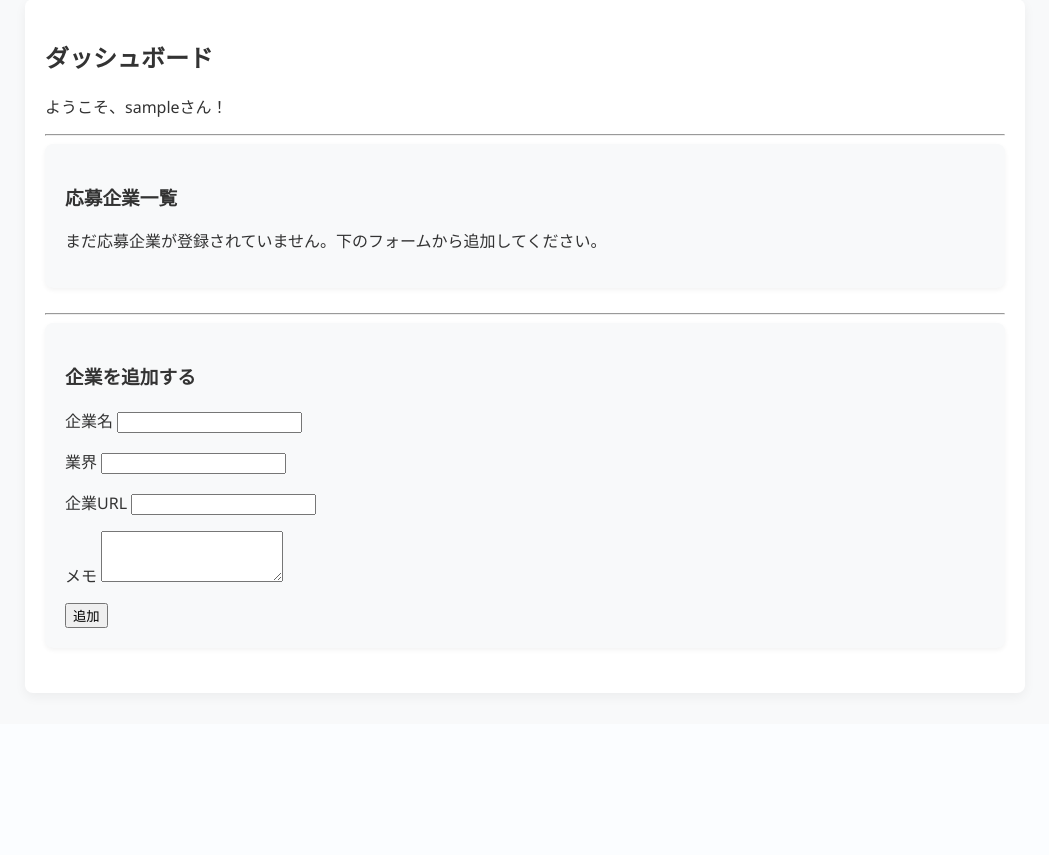
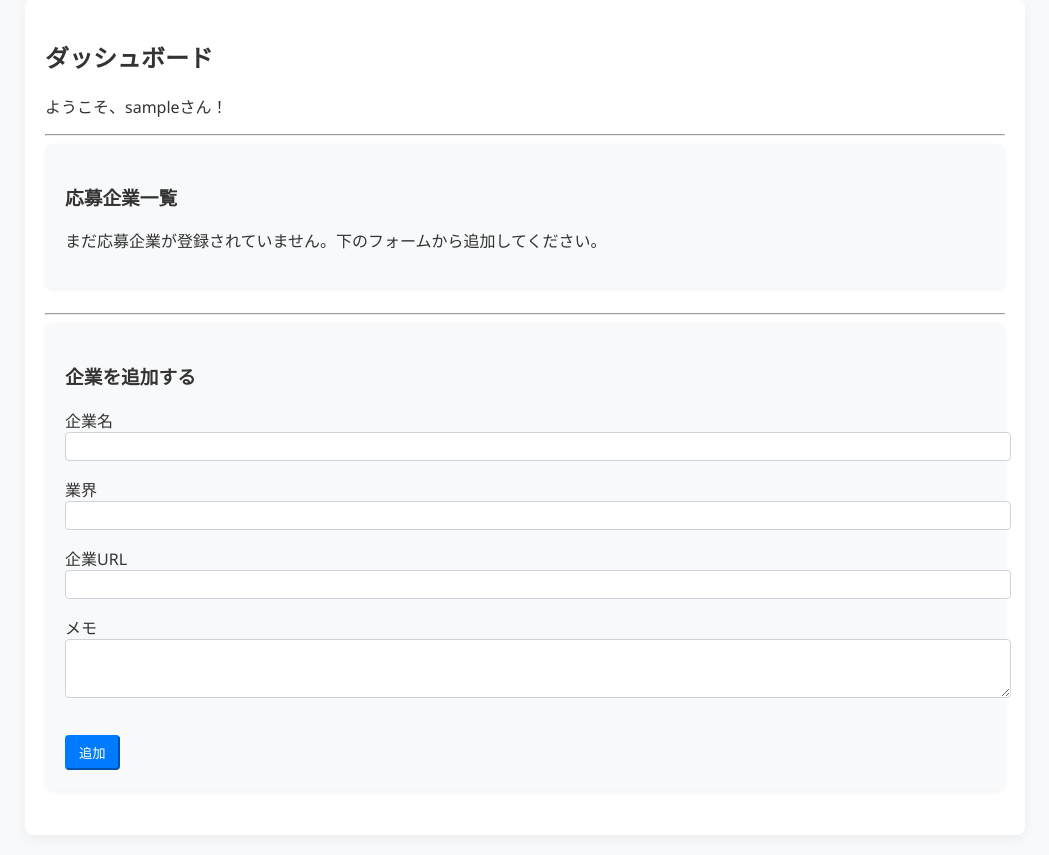
Before and after one commit to KA7zzz/syukatsuapp, a Flask app: page /dashboard in a window 1280 px wide. Shown: the part 76-931 px from the top of the page, without its empty margins (115-1164 px from the left). Before the commit the page ends 771 px from the top, so only its background shows below. Run offline with Flask 3, Linux system fonts and the light colour scheme; the visitor is signed in with stand-in values (Sample User, id 1); data that the repository does not hold is empty.

Commit message:
ダッシュボードの企業一覧表示をテーブル形式に変更し、スタイルを改善しました。テーブルのデザインを整え、各セルに適切なパディングを追加しました。また、ボタンのスタイルを再現し、全体的なユーザーインターフェースを向上させました。

```diff
--- a/templates/dashboard.html
+++ b/templates/dashboard.html
@@ -11,7 +11,7 @@
     <div class="list-section">
         <h3>応募企業一覧</h3>
         {% if companies %}
-            <table class="table table-hover">
+            <table border="1" style="width:100%; border-collapse: collapse;">
                 <thead>
                     <tr>
                         <th>企業名</th>
@@ -28,7 +28,9 @@
                         <td>{{ company.industry or '未設定' }}</td>
                         <td>{{ company.selection_stage or '未設定' }}</td>
                         <td>{{ company.result or '選考中' }}</td>
-                        <td><a href="{{ url_for('company_detail', company_id=company.id) }}" class="btn btn-sm btn-outline-primary">詳細を見る</a></td>
+                        <td>
+                            <a href="{{ url_for('company_detail', company_id=company.id) }}">詳細を見る</a>
+                        </td>
                     </tr>
                     {% endfor %}
                 </tbody>
@@ -71,11 +73,45 @@
             margin-bottom: 25px;
             box-shadow: 0 2px 5px rgba(0,0,0,0.05);
         }
-        .form-group {
+
+        .list-section table {
+            margin-top: 15px;
+        }
+        .list-section th, .list-section td {
+            padding: 8px;
+            text-align: left;
+            border-bottom: 1px solid #ddd;
+        }
+        .list-section th {
+            background-color: #e9ecef;
+        }
+
+        .form-section .form-group {
             margin-bottom: 1rem;
         }
-        .table th {
-            white-space: nowrap;
+        /* BootstrapのクラスをCSSで再現 */
+        .form-control {
+            width: 100%;
+            padding: .375rem .75rem;
+            border: 1px solid #ced4da;
+            border-radius: .25rem;
+        }
+        .btn {
+            display: inline-block;
+            font-weight: 400;
+            text-align: center;
+            vertical-align: middle;
+            cursor: pointer;
+            padding: .375rem .75rem;
+            border-radius: .25rem;
+        }
+        .btn-primary {
+            color: #fff;
+            background-color: #007bff;
+            border-color: #007bff;
+        }
+        .mt-3 {
+            margin-top: 1rem !important;
         }
     </style>
 {% endblock %}
```
